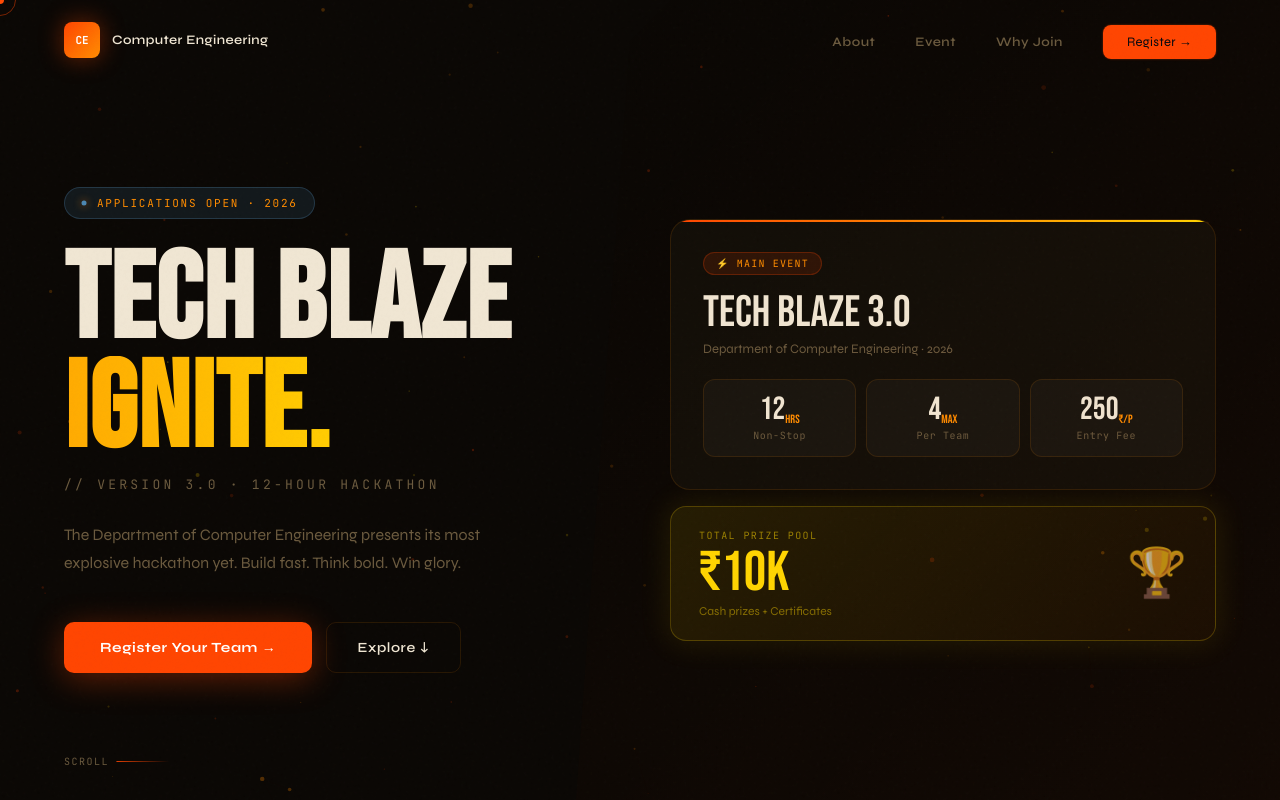
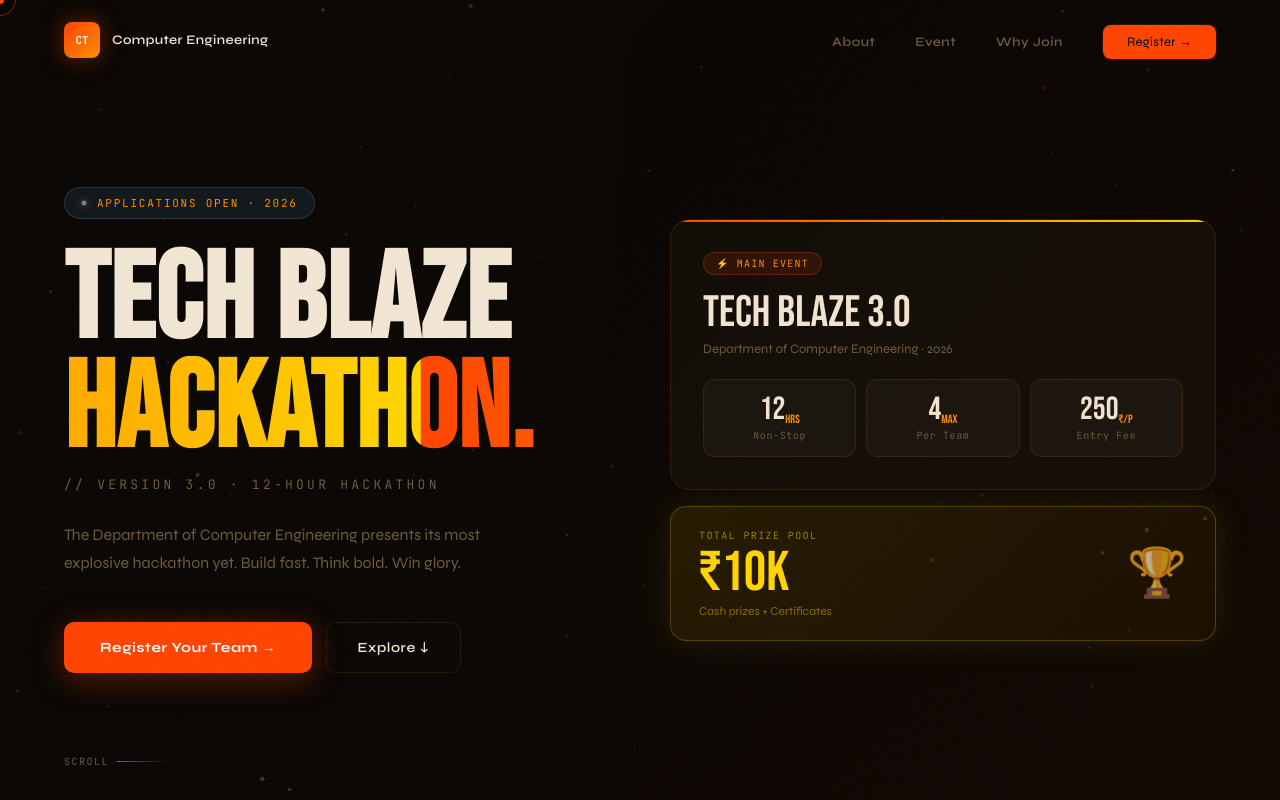
Before and after one commit to Aswanth-47/techblaze-2026, a website: page index.html in a window 1280 px wide. Shown: the top 800 px of the page. Drawn offline with Linux system fonts and the light colour scheme; animation ran at ten frames a second.

Commit message:
Update index.html

```diff
--- a/index.html
+++ b/index.html
@@ -375,7 +375,7 @@
   <header class="site-header">
     <nav id="navbar">
       <a href="index.html" class="nav-brand">
-        <div class="nav-logo">CE</div>
+        <div class="nav-logo">CT</div>
         <span class="nav-name">Computer Engineering</span>
       </a>
       <ul class="nav-links">
@@ -391,7 +391,7 @@
         <div class="hero-eyebrow"><span class="dot"></span> Applications Open · 2026</div>
         <h1 class="hero-title">
           <span class="line-main" id="st">TECH BLAZE</span>
-          <span class="line-fire">Ignite.</span>
+          <span class="line-fire">Hackathon.</span>
         </h1>
         <p class="hero-version">// Version 3.0 · 12-Hour Hackathon</p>
         <p class="hero-subtitle">
```
